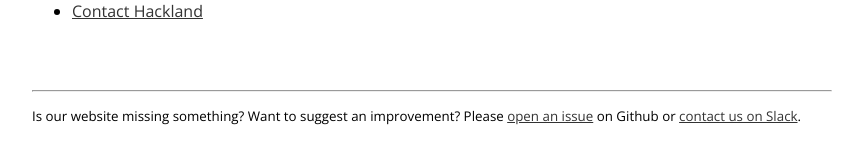
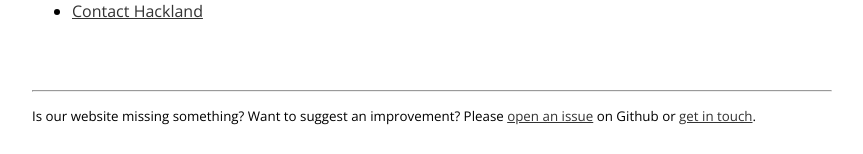
Before and after one commit to HakLand/HakLand.github.io, a Jekyll site: the page built from index.md, in a window 1280 px wide. Shown: the part 913-1067 px from the top of the page, without its empty margins (208-1071 px from the left). Built offline with Jekyll 4.4.1, drawn with Linux system fonts in a browser that asks for light colours.

Commit message:
made footer more clear

```diff
--- a/_includes/footer.html
+++ b/_includes/footer.html
@@ -1,3 +1,3 @@
 <br><br>
 <hr>
-<sub>Is our website missing something? Want to suggest an improvement? Please <a href="https://github.com/HakLand/HakLand.github.io">open an issue</a> on Github or <a href="/contact">contact us on Slack</a>.</sub>
+<sub>Is our website missing something? Want to suggest an improvement? Please <a href="https://github.com/HakLand/HakLand.github.io">open an issue</a> on Github or <a href="/contact">get in touch</a>.</sub>
```
